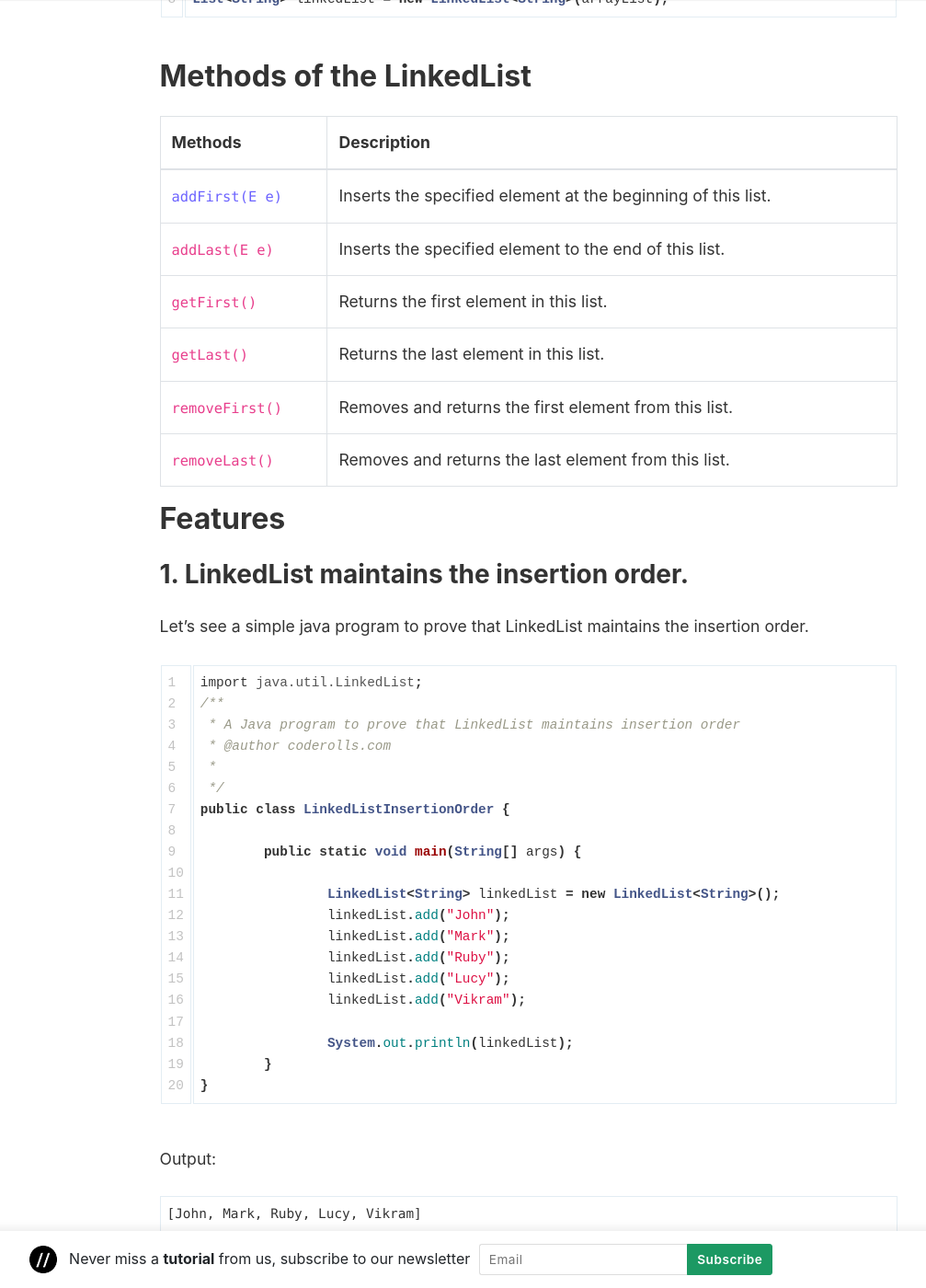
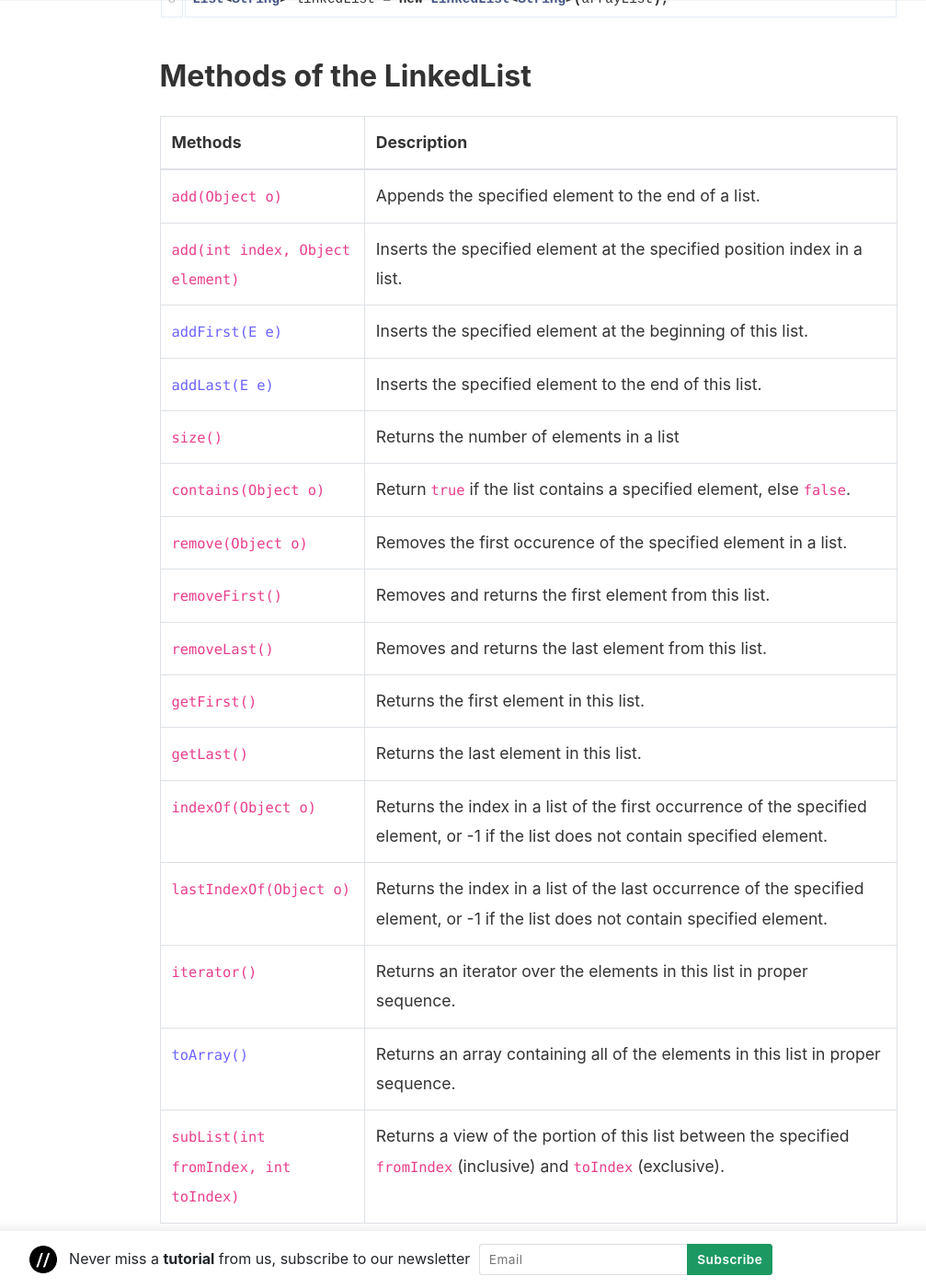
Before and after one commit to coderolls/coderolls-blog, a Jekyll site: the page built from _posts/collections/linkedlist/2022-01-25-linkedlist-in-java.md, in a window 1280 px wide and 1400 px high, scrolled down 2015 px. Shown: the whole window at 92% size, without its empty margins (204-1211 px from the left). Built offline with Jekyll 4.4.1, drawn with Linux system fonts in a browser that asks for light colours; nearby versions of some CDN libraries; comment, search, counter and statistics services are not loaded; some of the changed text lies outside the part shown.

Commit message:
Add convert linkedlist to array example

````diff
--- a/_posts/collections/linkedlist/2022-01-25-linkedlist-in-java.md
+++ b/_posts/collections/linkedlist/2022-01-25-linkedlist-in-java.md
@@ -60,20 +60,28 @@
 List<String> linkedList = new LinkedList<String>(arrayList);
 ```
 
-
-
 ## Methods of the LinkedList
 
 {:class="table table-bordered"}
 
 | Methods                                                      | Description                                                  |
 | :----------------------------------------------------------- | ------------------------------------------------------------ |
+| `add(Object o)`                                              | Appends the specified element to the end of a list.          |
+| `add(int index, Object element)`                             | Inserts the specified element at the specified position index in a list. |
 | [`addFirst(E e)`](https://coderolls.com/linkedlist-addfirst-method/) | Inserts the specified element at the beginning of this list. |
-| `addLast(E e)`                                               | Inserts the specified element to the end of this list.       |
+| [`addLast(E e)`](https://coderolls.com/linkedlist-addlast-method/) | Inserts the specified element to the end of this list.       |
+| `size()`                                                     | Returns the number of elements in a list                     |
+| `contains(Object o)`                                         | Return `true` if the list contains a specified element, else `false`. |
+| `remove(Object o)`                                           | Removes the first occurence of the specified element in a list. |
+| `removeFirst()`                                              | Removes and returns the first element from this list.        |
+| `removeLast()`                                               | Removes and returns the last element from this list.         |
 | `getFirst()`                                                 | Returns the first element in this list.                      |
 | `getLast()`                                                  | Returns the last element in this list.                       |
-| `removeFirst()`                                              | Removes and returns the first element from this list.        |
-| `removeLast()`                                               | Removes and returns the last element from this list.         |
+| `indexOf(Object o)`                                          | Returns the index in a list of the first occurrence of the specified element, or -1 if the list does not contain specified element. |
+| `lastIndexOf(Object o)`                                      | Returns the index in a list of the last occurrence of the specified element, or -1 if the list does not contain specified element. |
+| `iterator()`                                                 | Returns an iterator over the elements in this list in proper sequence. |
+| [`toArray()`](https://coderolls.com/convert-linkedlist-to-array) | Returns an array containing all of the elements in this list in proper sequence. |
+| `subList(int fromIndex, int toIndex)`                        | Returns a view of the portion of this list between the specified `fromIndex` (inclusive) and `toIndex` (exclusive). |
 
 ## Features
 
````
Also changed, not shown: _posts/collections/linkedlist/2022-02-04-convert-linkedlist-to-array.md (added, +202 -0 lines).
